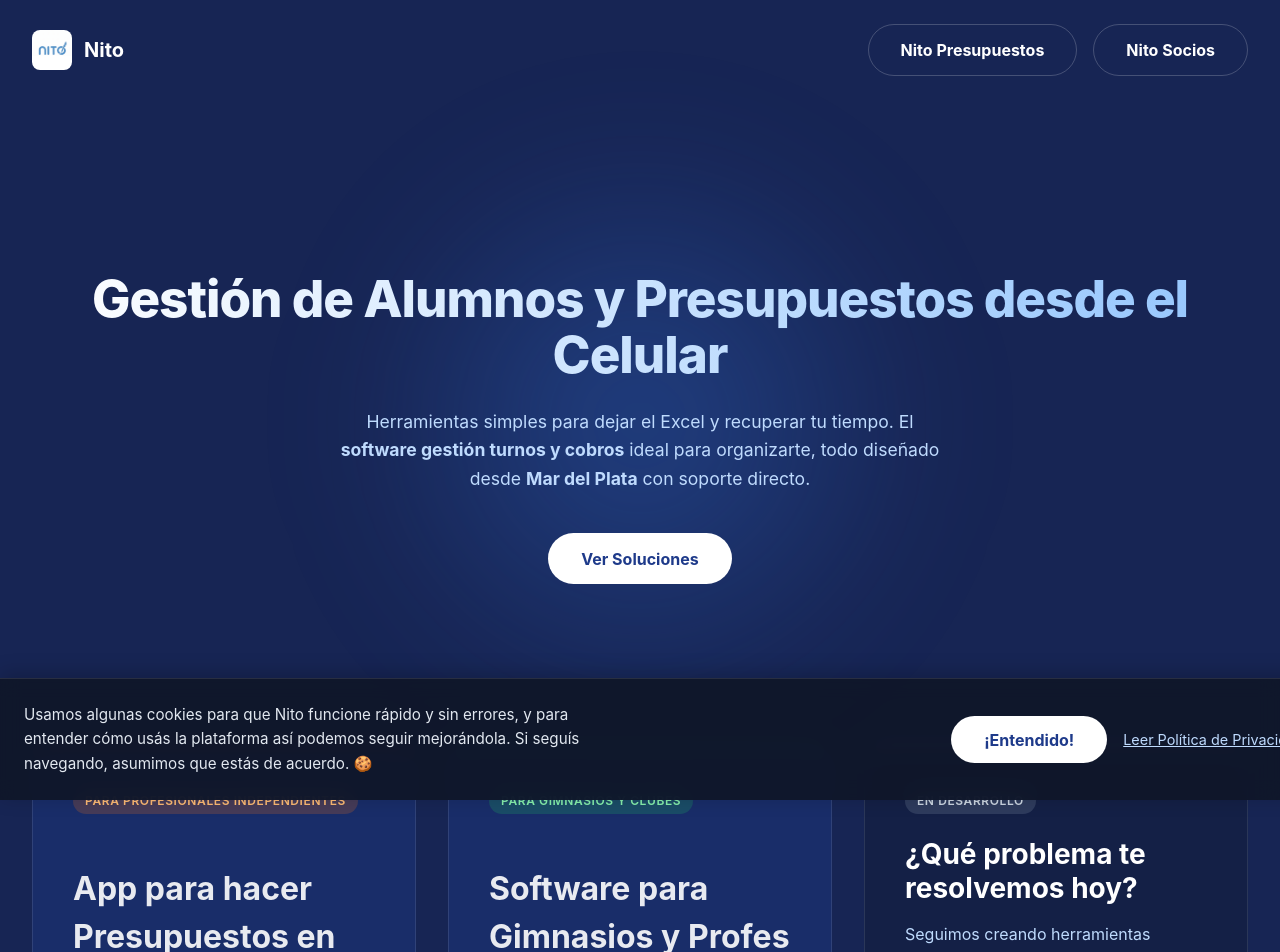
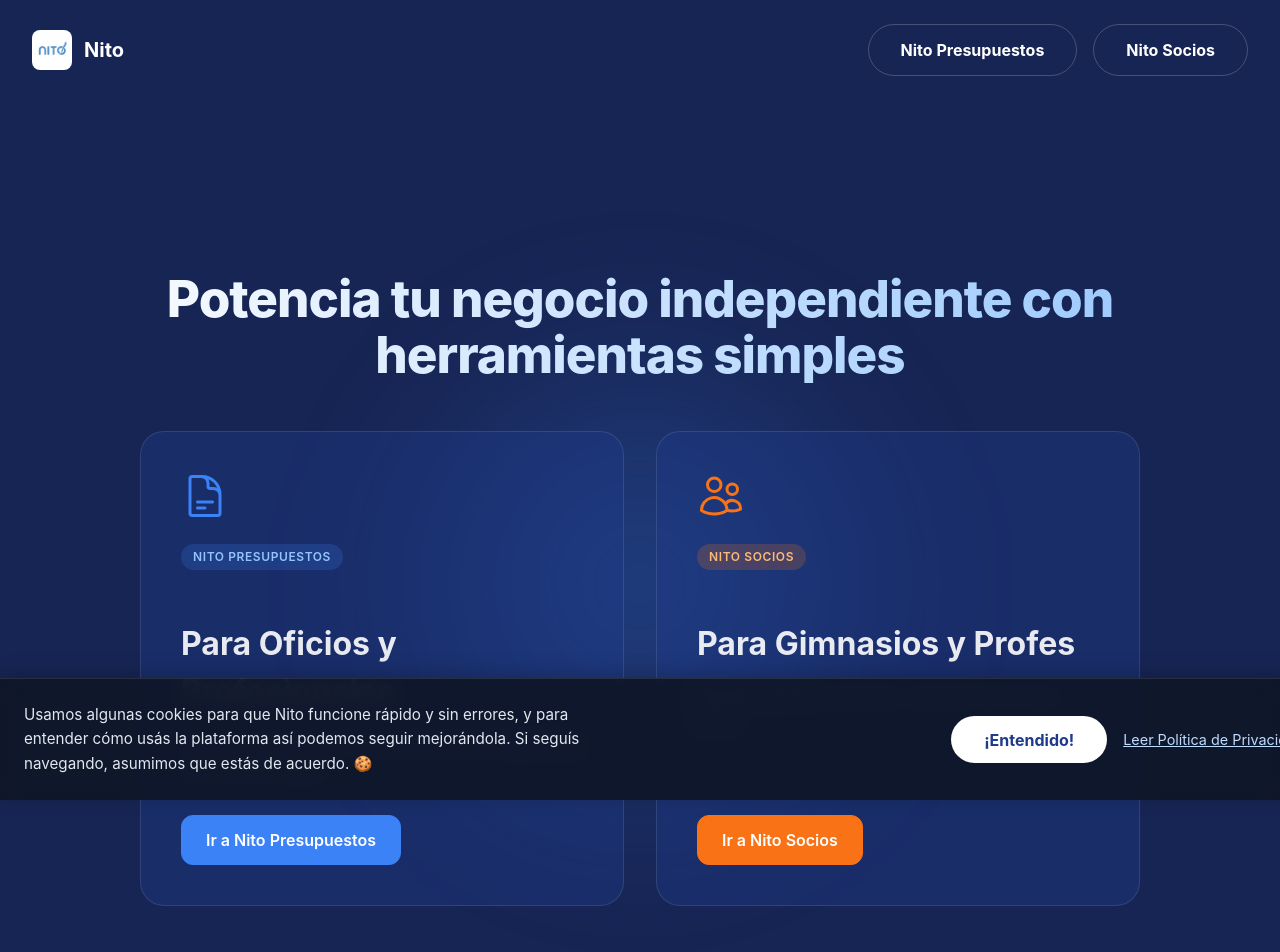
Before and after one commit to juanpablo-mdp/nito-landing, a React (Vite) app: page / in a window 1280 px wide. Shown: the top 952 px of the page. Built offline with nearby package versions, Linux system fonts and the light colour scheme.

Commit message:
feat: redesign hero section with bento grid layout

```diff
--- a/src/App.tsx
+++ b/src/App.tsx
@@ -18,14 +18,36 @@
 
       <main>
         <section className="hero">
-          <h1>Gestión de Alumnos y Presupuestos desde el Celular</h1>
-          <p>
-            Herramientas simples para dejar el Excel y recuperar tu tiempo. El <strong>software gestión turnos y cobros</strong> ideal para organizarte, todo diseñado desde <strong>Mar del Plata</strong> con soporte directo.
-          </p>
-          <div style={{ marginTop: '2.5rem', display: 'flex', gap: '1rem', justifyContent: 'center' }}>
-            <a href="#solutions" className="btn btn-primary">
-              Ver Soluciones
-            </a>
+          <h1>Potencia tu negocio independiente con herramientas simples</h1>
+
+          <div className="hero-split">
+            <div className="solution-card hero-card-blue">
+              <div style={{ marginBottom: '1.5rem', width: '48px', height: '48px', color: '#3b82f6' }}>
+                <svg xmlns="http://www.w3.org/2000/svg" fill="none" viewBox="0 0 24 24" strokeWidth={1.5} stroke="currentColor">
+                  <path strokeLinecap="round" strokeLinejoin="round" d="M19.5 14.25v-2.625a3.375 3.375 0 00-3.375-3.375h-1.5A1.125 1.125 0 0113.5 7.125v-1.5a3.375 3.375 0 00-3.375-3.375H8.25m0 12.75h7.5m-7.5 3H12M10.5 2.25H5.625c-.621 0-1.125.504-1.125 1.125v17.25c0 .621.504 1.125 1.125 1.125h12.75c.621 0 1.125-.504 1.125-1.125V11.25a9 9 0 00-9-9z" />
+                </svg>
+              </div>
+              <span className="tag">Nito Presupuestos</span>
+              <h2>Para Oficios y Profesionales</h2>
+              <p>Crea presupuestos PDF profesionales en segundos y cierra más trabajos.</p>
+              <a href="https://presupuestos.nitoapp.online" target="_blank" rel="noopener noreferrer" className="btn-card">
+                Ir a Nito Presupuestos
+              </a>
+            </div>
+
+            <div className="solution-card hero-card-orange">
+              <div style={{ marginBottom: '1.5rem', width: '48px', height: '48px', color: '#f97316' }}>
+                <svg xmlns="http://www.w3.org/2000/svg" fill="none" viewBox="0 0 24 24" strokeWidth={1.5} stroke="currentColor">
+                  <path strokeLinecap="round" strokeLinejoin="round" d="M15 19.128a9.38 9.38 0 002.625.372 9.337 9.337 0 004.121-.952 4.125 4.125 0 00-7.533-2.493M15 19.128v-.003c0-1.113-.285-2.16-.786-3.07M15 19.128v.106A12.318 12.318 0 018.624 21c-2.331 0-4.512-.645-6.374-1.766l-.001-.109a6.375 6.375 0 0111.964-3.07M12 6.375a3.375 3.375 0 11-6.75 0 3.375 3.375 0 016.75 0zm8.25 2.25a2.625 2.625 0 11-5.25 0 2.625 2.625 0 015.25 0z" />
+                </svg>
+              </div>
+              <span className="tag">Nito Socios</span>
+              <h2>Para Gimnasios y Profes</h2>
+              <p>Gestiona alumnos, cobros y asistencias sin usar Excel.</p>
+              <a href="https://socios.nitoapp.online" target="_blank" rel="noopener noreferrer" className="btn-card">
+                Ir a Nito Socios
+              </a>
+            </div>
           </div>
         </section>
 
--- a/src/index.css
+++ b/src/index.css
@@ -164,6 +164,74 @@
   background: radial-gradient(circle, rgba(59, 130, 246, 0.3) 0%, rgba(30, 58, 138, 0) 70%);
   z-index: -1;
   filter: blur(60px);
+}
+
+/* Hero Split (Bento Grid) */
+.hero-split {
+  display: grid;
+  grid-template-columns: 1fr;
+  gap: 1.5rem;
+  width: 100%;
+  max-width: 1000px;
+  margin: 3rem auto 0;
+  text-align: left;
+}
+
+@media (min-width: 768px) {
+  .hero-split {
+    grid-template-columns: 1fr 1fr;
+    gap: 2rem;
+  }
+}
+
+.hero-card-blue {
+  border-top: 4px solid #3b82f6;
+}
+
+.hero-card-blue:hover {
+  border-color: #3b82f6;
+  box-shadow: 0 20px 40px -10px rgba(59, 130, 246, 0.2);
+}
+
+.hero-card-blue .tag {
+  background: rgba(59, 130, 246, 0.2);
+  color: #93c5fd;
+}
+
+.hero-card-blue .btn-card {
+  background: #3b82f6;
+  color: white;
+  border: 1px solid #3b82f6;
+}
+
+.hero-card-blue .btn-card:hover {
+  background: #2563eb;
+  border-color: #2563eb;
+}
+
+.hero-card-orange {
+  border-top: 4px solid #f97316;
+}
+
+.hero-card-orange:hover {
+  border-color: #f97316;
+  box-shadow: 0 20px 40px -10px rgba(249, 115, 22, 0.2);
+}
+
+.hero-card-orange .tag {
+  background: rgba(249, 115, 22, 0.2);
+  color: #fdba74;
+}
+
+.hero-card-orange .btn-card {
+  background: #f97316;
+  color: white;
+  border: 1px solid #f97316;
+}
+
+.hero-card-orange .btn-card:hover {
+  background: #ea580c;
+  border-color: #ea580c;
 }
 
 /* Solutions Grid */
```
